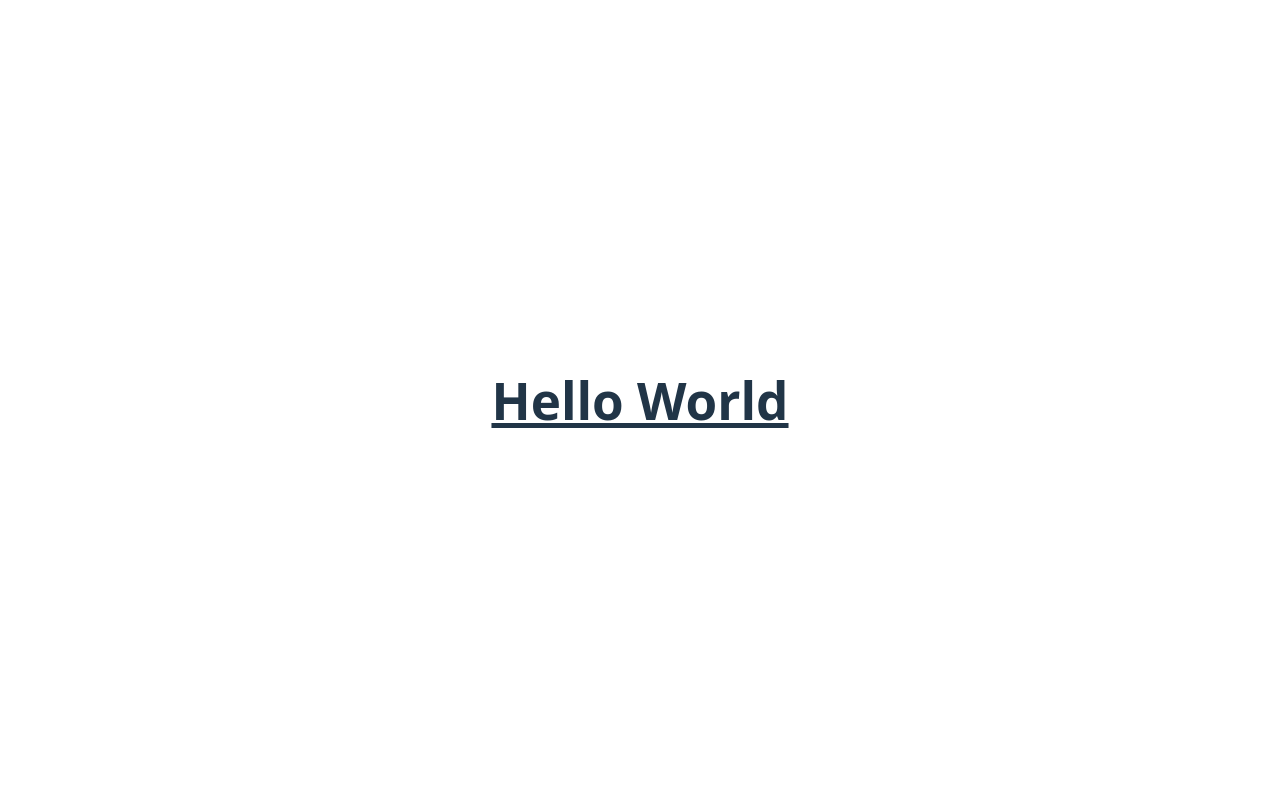
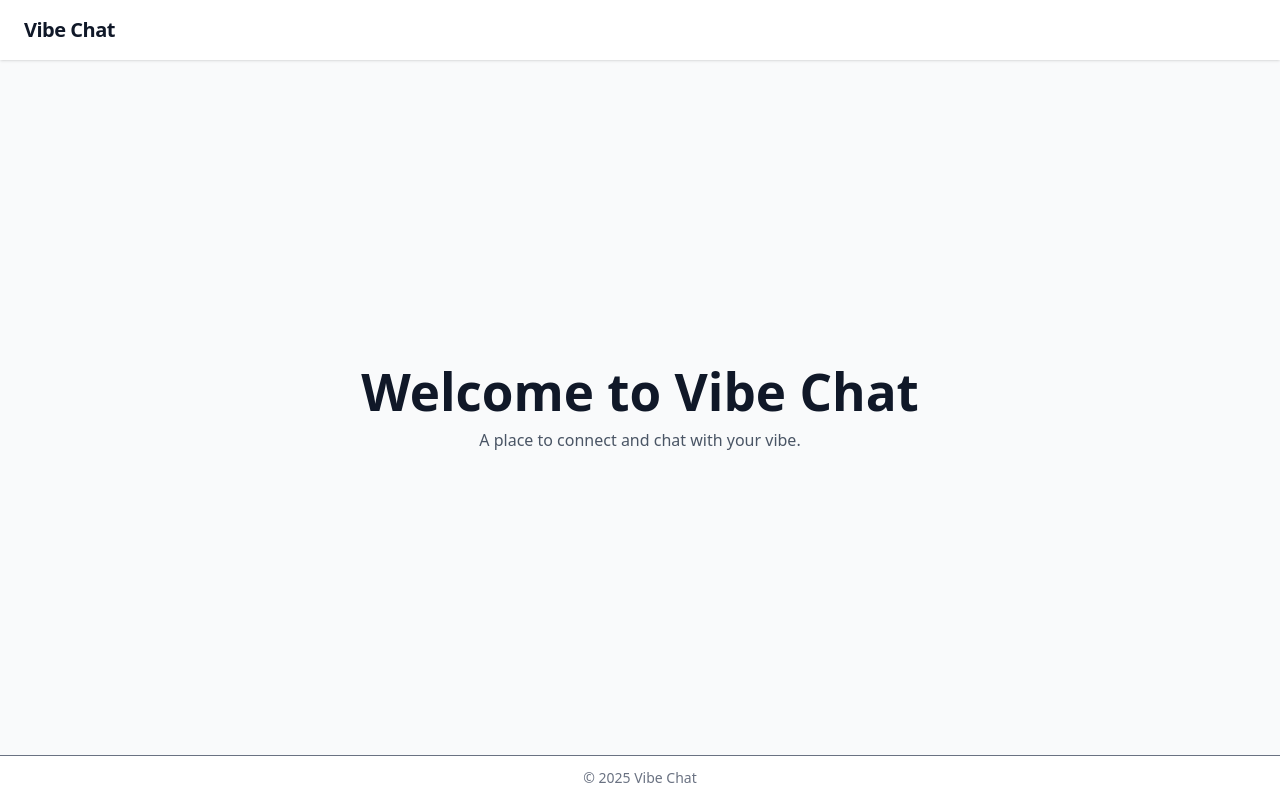
Before and after one commit to pbredenberg/vibe-chat, a React (Vite) app: page / in a window 1280 px wide. Built offline with nearby package versions, Linux system fonts and the light colour scheme.

Commit message:
feat: enhance App layout with Header and Footer components, update main content

```diff
--- a/src/App.tsx
+++ b/src/App.tsx
@@ -1,9 +1,18 @@
 import './App.css';
+import Header from './components/Header';
+import Footer from './components/Footer';
 
 function App() {
   return (
-    <div className="flex flex-col items-center justify-center h-screen w-full">
-      <h1 className="text-3xl font-bold underline text-center">Hello World</h1>
+    <div className="flex flex-col min-h-screen w-full bg-gray-50 text-gray-900">
+      <Header />
+      <main className="flex-1 flex flex-col items-center justify-center px-4">
+        <h1 className="text-3xl font-bold mb-2">Welcome to Vibe Chat</h1>
+        <p className="text-gray-600">
+          A place to connect and chat with your vibe.
+        </p>
+      </main>
+      <Footer />
     </div>
   );
 }
--- /dev/null
+++ b/src/components/Footer.tsx
@@ -0,0 +1,7 @@
+const Footer = () => (
+  <footer className="w-full py-3 px-6 bg-white border-t text-center text-sm text-gray-500">
+    &copy; {new Date().getFullYear()} Vibe Chat
+  </footer>
+);
+
+export default Footer;
--- /dev/null
+++ b/src/components/Header.tsx
@@ -0,0 +1,8 @@
+const Header = () => (
+  <nav className="w-full py-4 px-6 bg-white shadow flex items-center justify-between">
+    <span className="text-xl font-bold tracking-tight">Vibe Chat</span>
+    {/* Add nav links or user actions here if needed */}
+  </nav>
+);
+
+export default Header;
```
